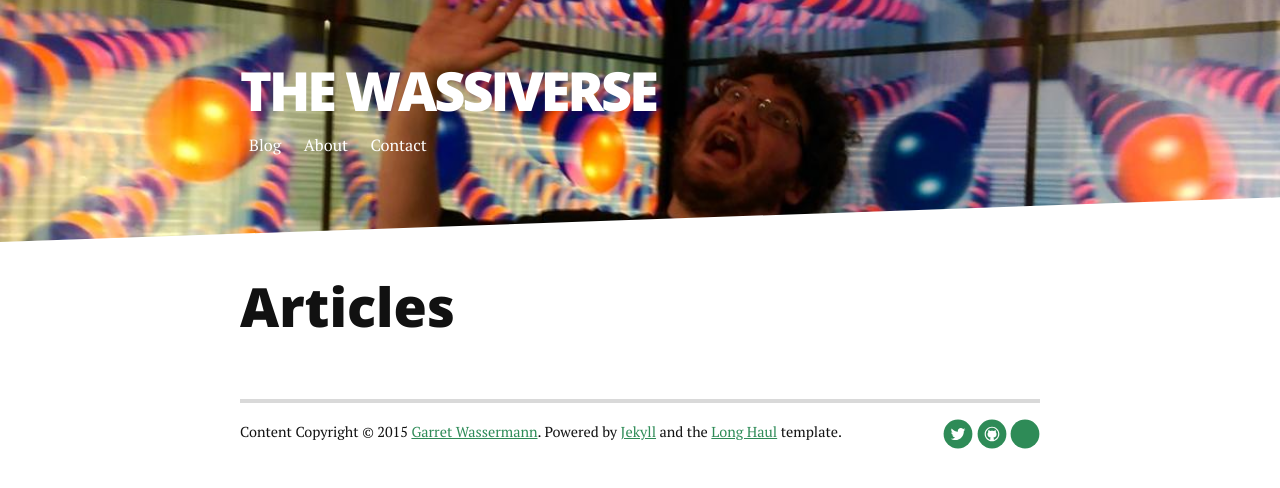
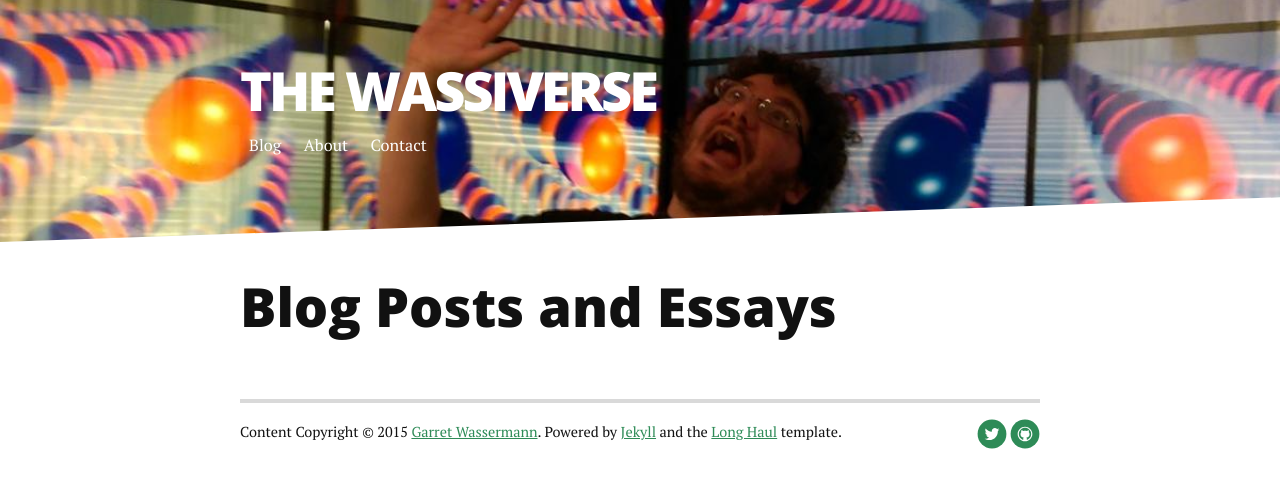
Before and after one commit to gwasser/gwasser.github.io, a Jekyll site: the page built from articles.md, in a window 1280 px wide. Shown: the top 488 px of the page. Built offline with Jekyll 4.4.1, drawn with Linux system fonts in a browser that asks for light colours; nearby versions of some CDN libraries; Markdown is read by kramdown in place of the engine named in the settings.

```diff
--- a/_config.yml
+++ b/_config.yml
@@ -21,7 +21,6 @@ navigation:
 social:
    github: gwasser
    twitter: GeeWass
-   linkedin: garretwassermann
    email: gwasser@gmail.com
 
 google_analytics: ""
--- a/articles.md
+++ b/articles.md
@@ -1,10 +1,10 @@
 ---
 layout: default
-title: Your New Jekyll Site
+title: Blog Posts and Essays
 ---
 
 <div id="articles">
-  <h1>Articles</h1>
+  <h1>Blog Posts and Essays</h1>
   <ul class="posts noList">
     {% for post in site.posts %}
       <li>
```
Also changed, not shown: contact.md (+1 -1 lines).
